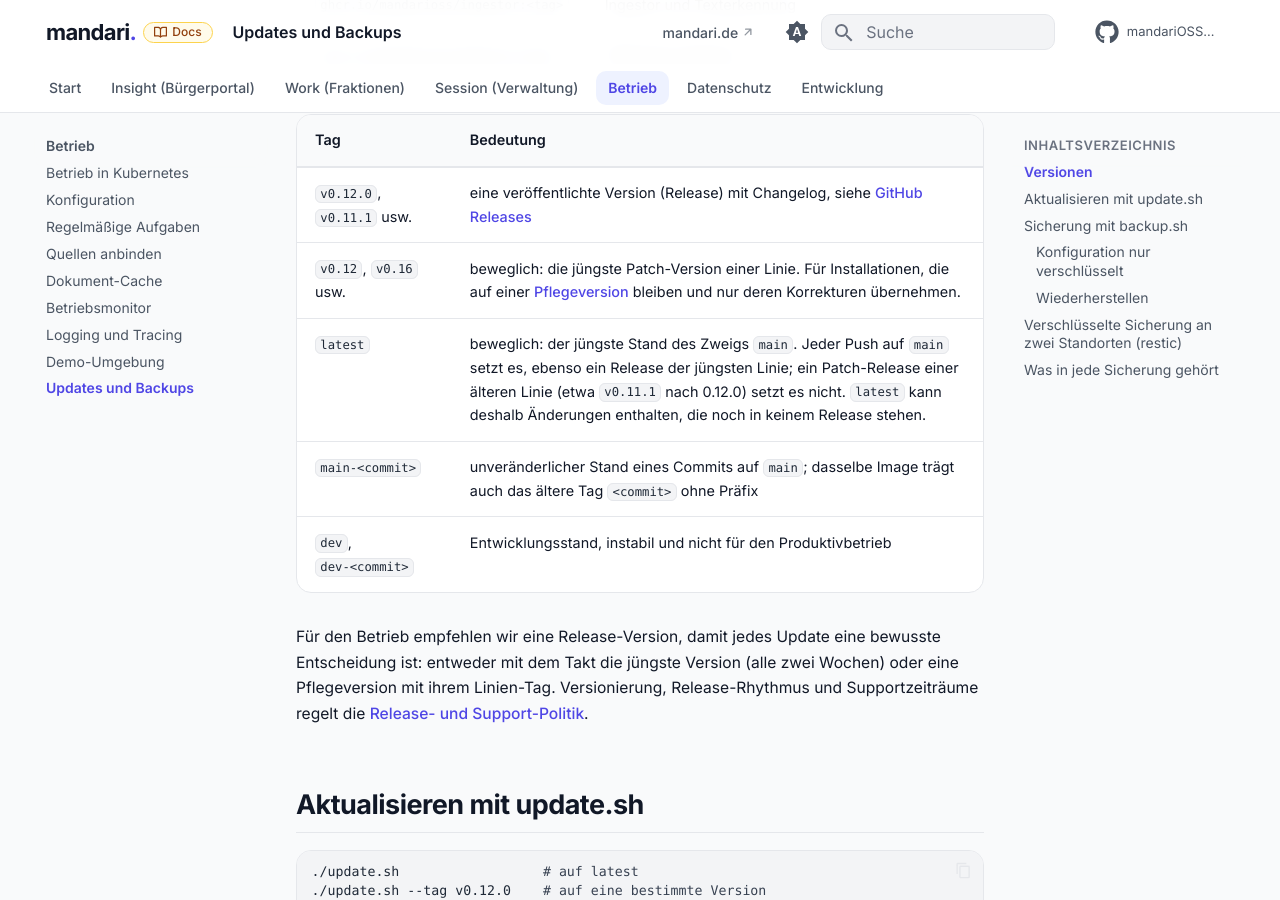
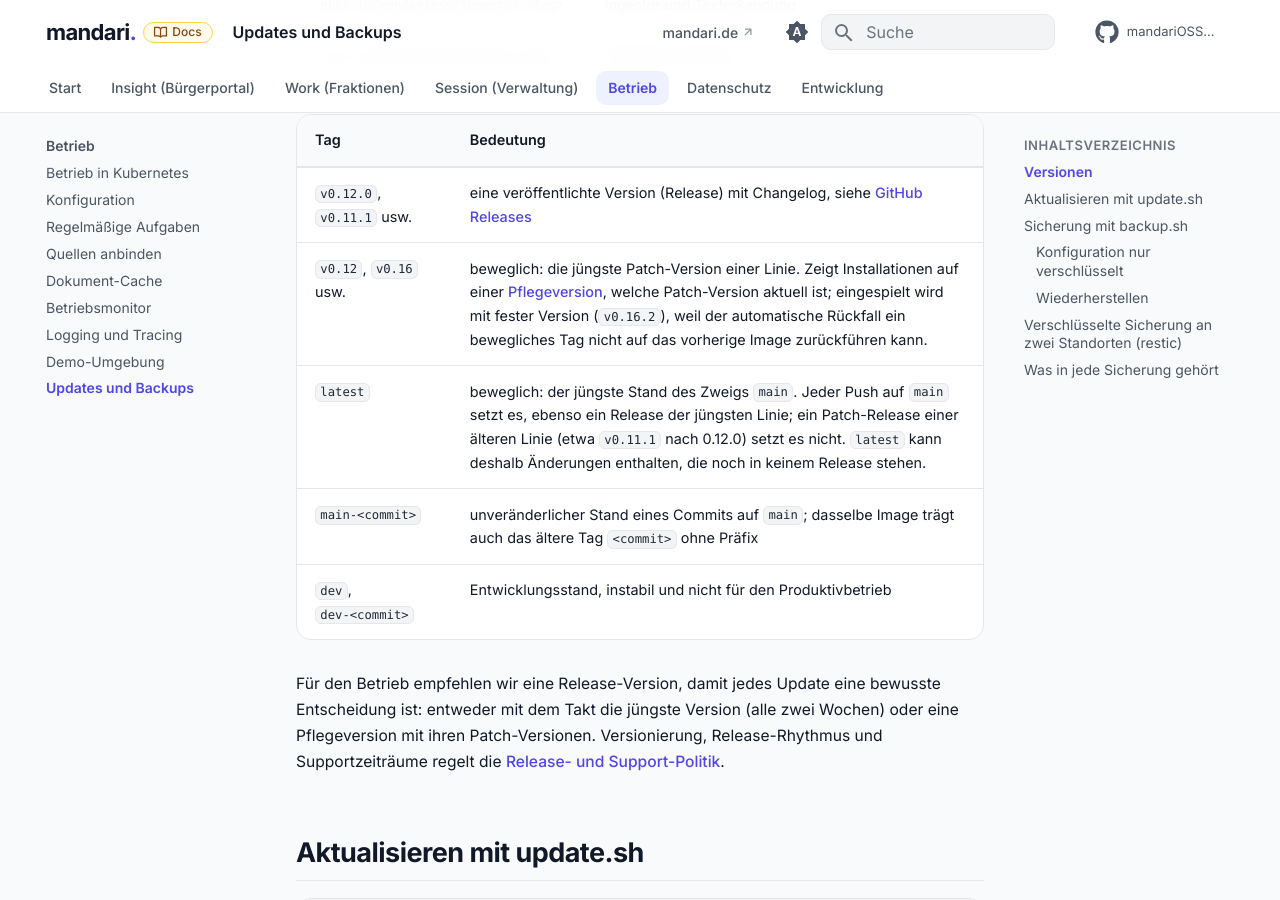
Before and after one commit to mandariOSS/docs, an MkDocs documentation site: the page built from docs/betrieb/updates-backups.md, in a window 1280 px wide and 900 px high, scrolled down 526 px. Built offline with MkDocs 1.6.1 and Material for MkDocs 9.7.7, drawn with Linux system fonts in a browser that asks for light colours; comment, search, counter and statistics services are not loaded.

Commit message:
Updates: Pflegeversion mit fester Patch-Version einspielen (mandari#1341)

```diff
--- a/docs/betrieb/updates-backups.md
+++ b/docs/betrieb/updates-backups.md
@@ -18,12 +18,12 @@ Die Container-Images liegen in der GitHub Container Registry. Ein einziges `IMAG
 | Tag | Bedeutung |
 |-----|-----------|
 | `v0.12.0`, `v0.11.1` usw. | eine veröffentlichte Version (Release) mit Changelog, siehe [GitHub Releases](https://github.com/mandariOSS/mandari/releases) |
-| `v0.12`, `v0.16` usw. | beweglich: die jüngste Patch-Version einer Linie. Für Installationen, die auf einer [Pflegeversion](../entwicklung/release-politik.md#pflegeversionen-und-supportzeitraum) bleiben und nur deren Korrekturen übernehmen. |
+| `v0.12`, `v0.16` usw. | beweglich: die jüngste Patch-Version einer Linie. Zeigt Installationen auf einer [Pflegeversion](../entwicklung/release-politik.md#pflegeversionen-und-supportzeitraum), welche Patch-Version aktuell ist; eingespielt wird mit fester Version (`v0.16.2`), weil der automatische Rückfall ein bewegliches Tag nicht auf das vorherige Image zurückführen kann. |
 | `latest` | beweglich: der jüngste Stand des Zweigs `main`. Jeder Push auf `main` setzt es, ebenso ein Release der jüngsten Linie; ein Patch-Release einer älteren Linie (etwa `v0.11.1` nach 0.12.0) setzt es nicht. `latest` kann deshalb Änderungen enthalten, die noch in keinem Release stehen. |
 | `main-<commit>` | unveränderlicher Stand eines Commits auf `main`; dasselbe Image trägt auch das ältere Tag `<commit>` ohne Präfix |
 | `dev`, `dev-<commit>` | Entwicklungsstand, instabil und nicht für den Produktivbetrieb |
 
-Für den Betrieb empfehlen wir eine Release-Version, damit jedes Update eine bewusste Entscheidung ist: entweder mit dem Takt die jüngste Version (alle zwei Wochen) oder eine Pflegeversion mit ihrem Linien-Tag. Versionierung, Release-Rhythmus und Supportzeiträume regelt die [Release- und Support-Politik](../entwicklung/release-politik.md).
+Für den Betrieb empfehlen wir eine Release-Version, damit jedes Update eine bewusste Entscheidung ist: entweder mit dem Takt die jüngste Version (alle zwei Wochen) oder eine Pflegeversion mit ihren Patch-Versionen. Versionierung, Release-Rhythmus und Supportzeiträume regelt die [Release- und Support-Politik](../entwicklung/release-politik.md).
 
 ## Aktualisieren mit update.sh
 
```
